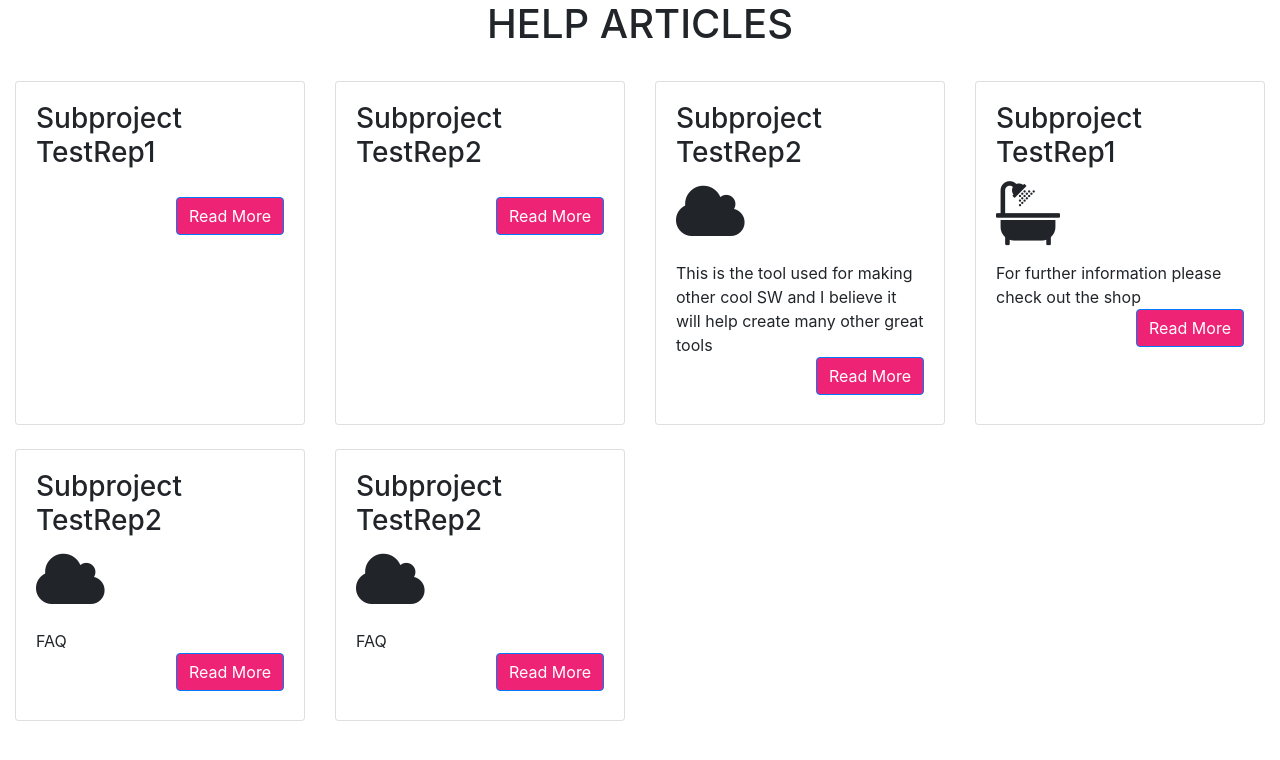
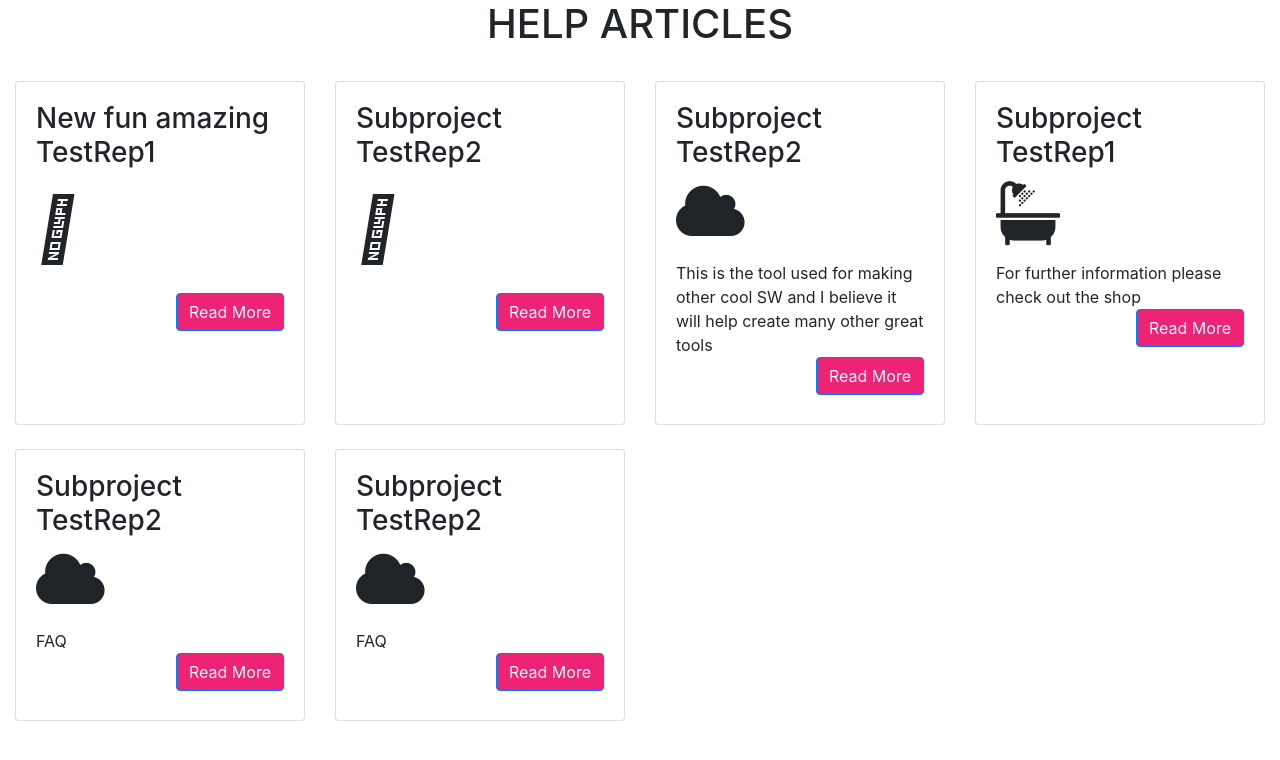
Before and after one commit to TestOrgLeonB/testorgleonb.github.io, a Jekyll site: the page built from README.md, in a window 1280 px wide. Shown: the top 760 px of the page. Built offline with Jekyll 4.4.1, drawn with Linux system fonts in a browser that asks for light colours; our own code applies the rules of GitHub Pages for plain Markdown files.

Commit message:
Add changes to projects data

```diff
--- a/_data/projects.yaml
+++ b/_data/projects.yaml
@@ -1,11 +1,11 @@
 TestRep1:
   description: null
-  icon: android
-  title: Subproject TestRep1
+  icon: fa-bicycle
+  title: New fun amazing TestRep1
   url: https://docs.fontawesome.com/web/style/size
 TestRep2:
   description: null
-  icon: at
+  icon: fa-car
   title: Subproject TestRep2
   url: https://www.google.com
 TestRep3:
```
